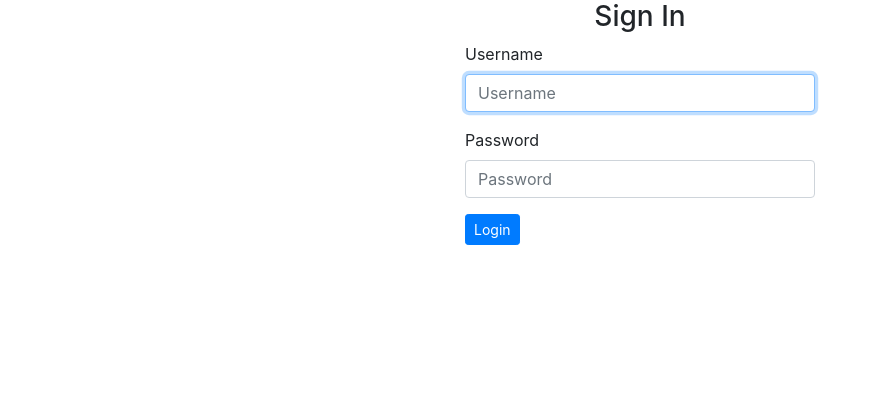
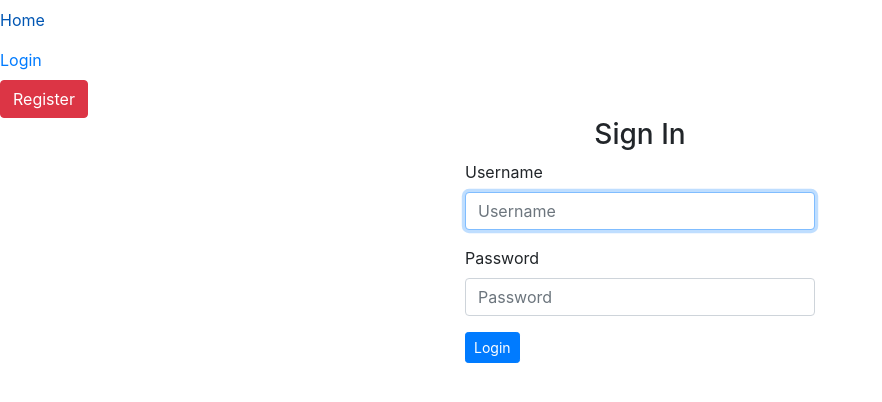
Before and after one commit to layersony/Insta-Clone, a Django app: page /accounts/login/ in a window 1280 px wide. Shown: the top 402 px of the page, without its empty margins (0-882 px from the left). Run offline with Django 3.2, Linux system fonts and the light colour scheme; parts of the project's set-up code (start-up, migrations or seed data) failed here and were passed over; some libraries are stand-ins or nearby versions.

Commit message:
navbar add

```diff
--- a/instaclone/settings.py
+++ b/instaclone/settings.py
@@ -127,3 +127,5 @@ MEDIA_URL = '/media/'
 MEDIA_ROOT = os.path.join(BASE_DIR, 'media')
 
 django_heroku.settings(locals())
+
+LOGOUT_REDIRECT_URL ='/'
--- /dev/null
+++ b/instagram/templates/navbar.html
@@ -0,0 +1,11 @@
+<ul class="navbar-nav ml-auto">
+  <li class="nav-item active"><a class="nav-link" href="{% url 'home' %}">Home <span class="sr-only">(current)</span></a></li>
+  {% if user.is_authenticated %}
+  <li class="nav-item active"><a class="nav-link" href="{% url 'logout' %}">Logout</a></li>
+  <li class="nav-item active"><a class="nav-link" href="{% url 'postpic' %}">Post Picture</a></li>
+  <li class="nav-item active"><a class="btn btn-outline-primary" href="{% url 'uprofile' %}">{{user.username|title}}</a></li>
+{% else %}
+  <li class="nav-item active"><a class="nav-link" href="{% url 'login' %}">Login</a></li>
+  <li class="nav-item active"><a class="btn btn-danger" href="{% url 'registration_register' %}">Register</a></li>
+{% endif %}
+</ul>
--- a/instagram/templates/registration/base.html
+++ b/instagram/templates/registration/base.html
@@ -19,6 +19,7 @@
 </head>
 
 <body>
+  {% include 'navbar.html' %}
 
   {% block content %}
 
```
